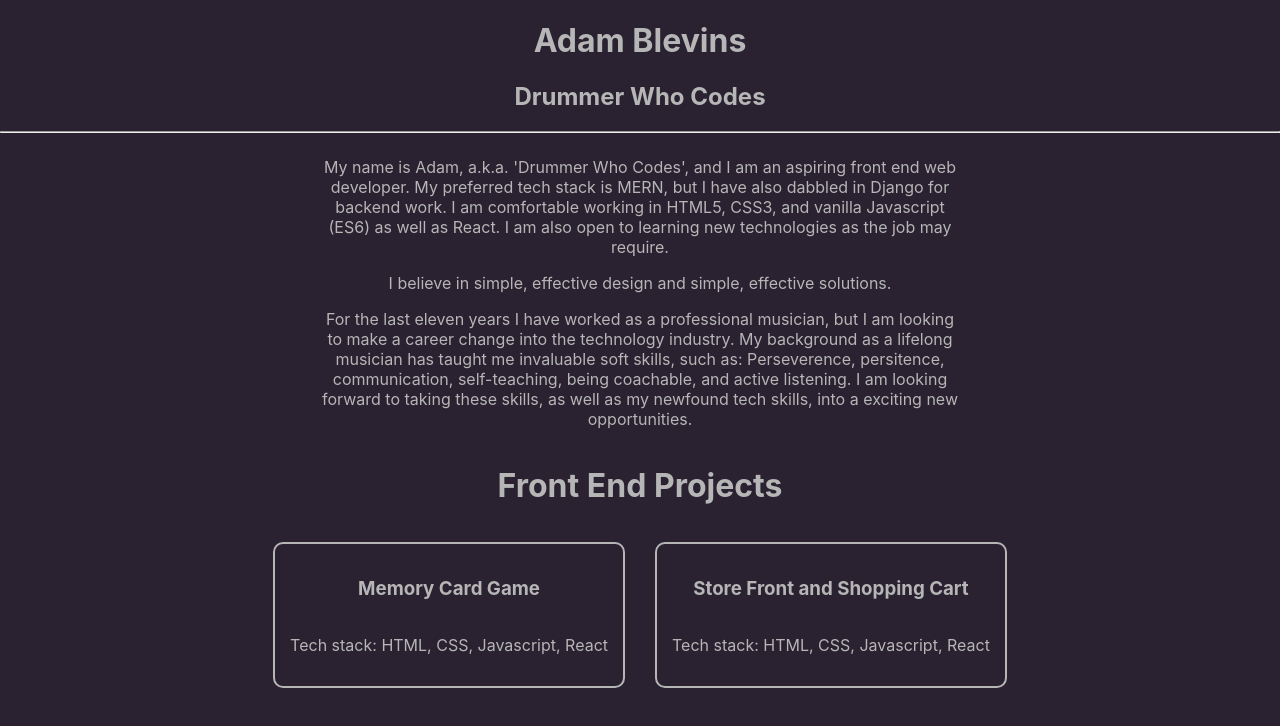
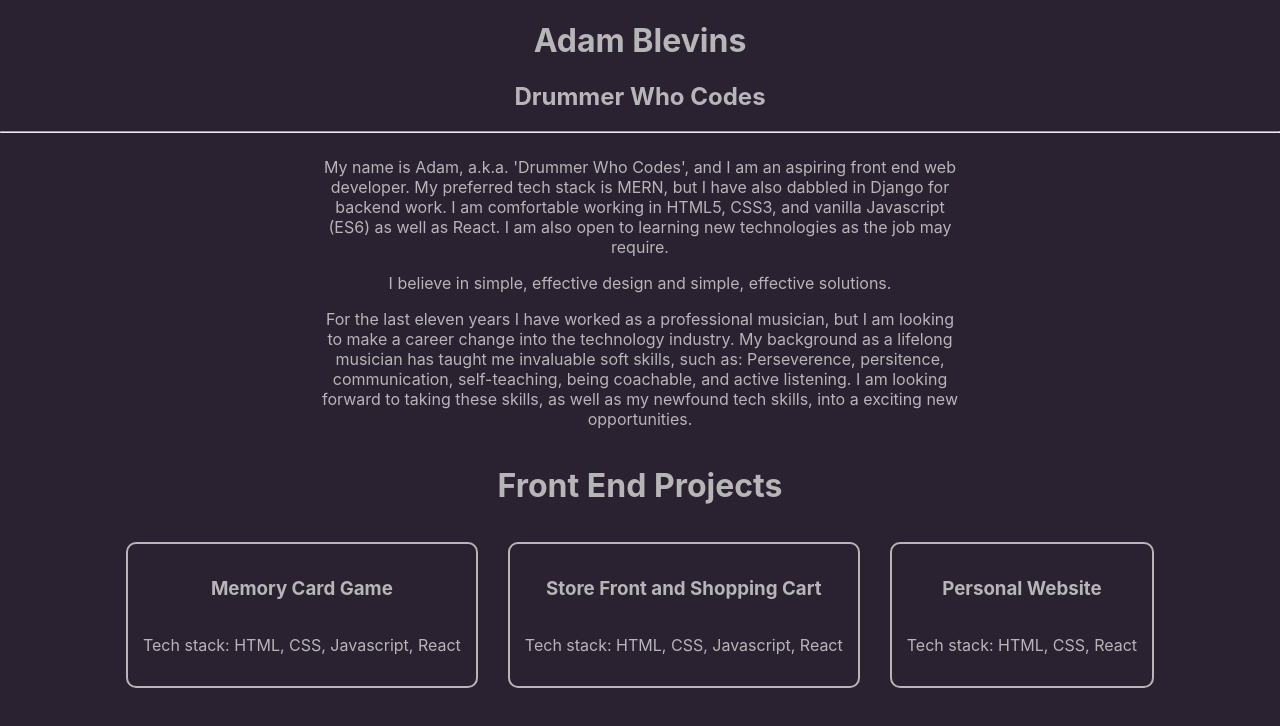
Before and after one commit to blevinspercussion/portfolio-site, a React (Create React App) app: page / in a window 1280 px wide. Shown: the top 726 px of the page. Built offline with nearby package versions, Linux system fonts and the light colour scheme; the HTML template or start-up script is replaced by a standard one.

Commit message:
Added personal website to projects prop in App components

```diff
--- a/src/App.js
+++ b/src/App.js
@@ -27,6 +27,15 @@ function App() {
       imageUrl: "",
       key: "storefront",
     },
+    {
+      title: "Personal Website",
+      type: "frontend",
+      tech: "HTML, CSS, React",
+      liveDemoUrl: "blevinspercussion.com",
+      codeUrl: "",
+      imageUrl: "",
+      key: "blevpercussion",
+    },
   ]
 
   return (
```
